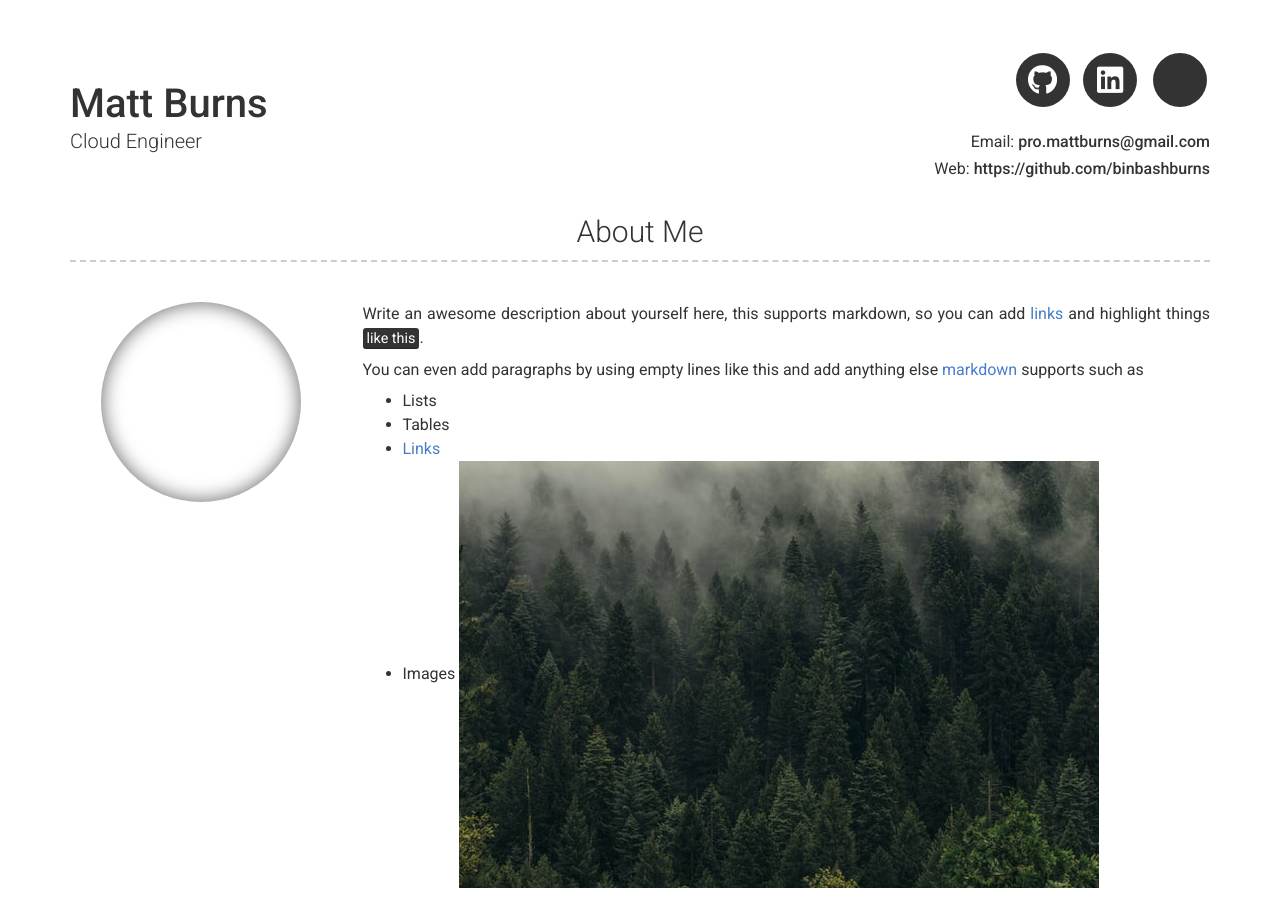
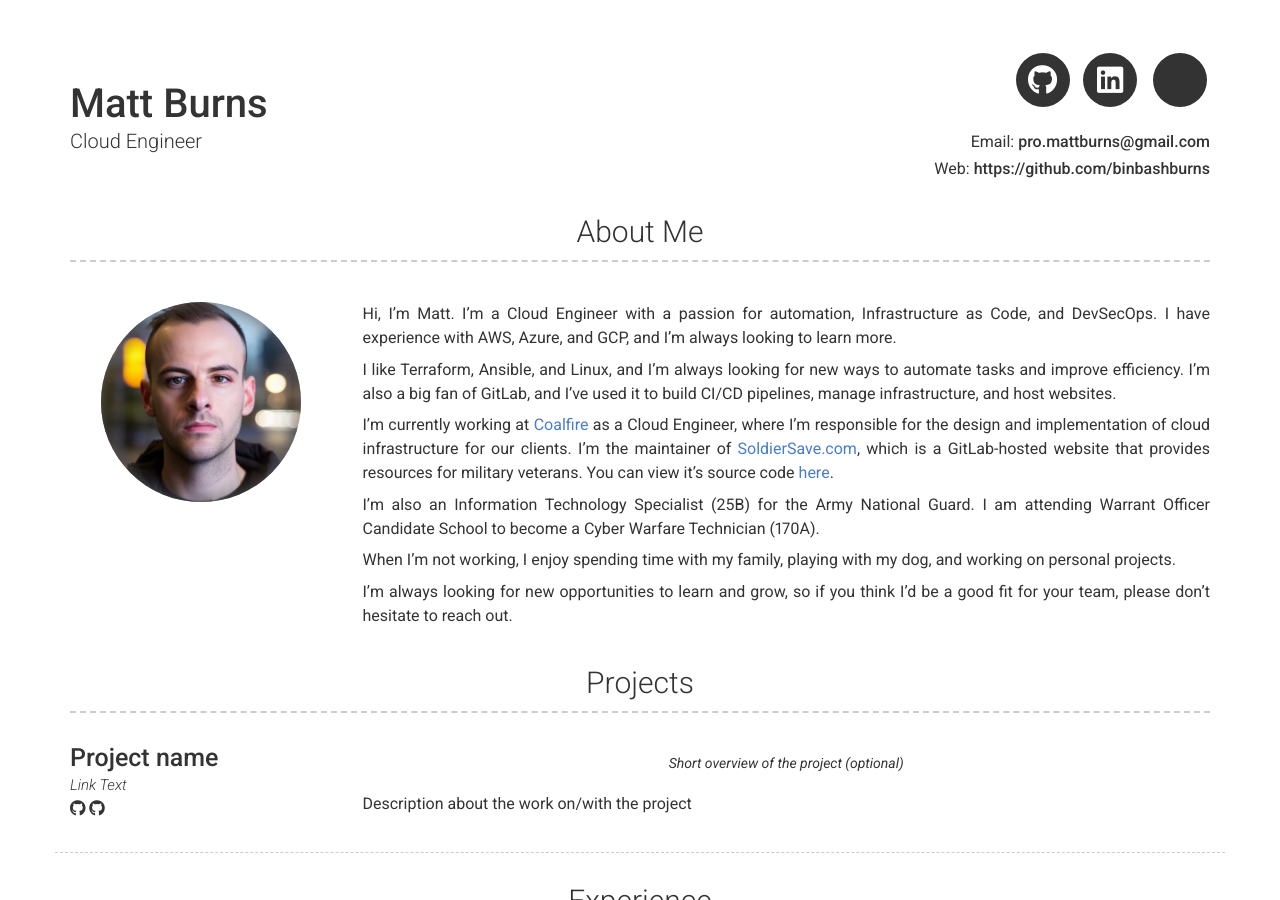
Before and after one commit to binbashburns/binbashburns.com, a Jekyll site: the page built from index.md, in a window 1280 px wide and 900 px high. Built offline with Jekyll 4.4.1, drawn with Linux system fonts in a browser that asks for light colours; nearby versions of some CDN libraries.

Commit message:
more profile edits

```diff
--- a/_config.yml
+++ b/_config.yml
@@ -50,15 +50,19 @@ additional_links:
 
 # About Section
 # about_title: About Me (Use this to override about section title)
-about_profile_image: Directory of profile image (eg. images/profile.jpg)
+about_profile_image: images/profile.jpg
 about_content: | # this will include new lines to allow paragraphs
-  Write an awesome description about yourself here, this supports markdown, so you can add [links](http://foobar.com) and highlight things <mark>like this</mark>.
+  Hi, I'm Matt. I'm a Cloud Engineer with a passion for automation, Infrastructure as Code, and DevSecOps. I have experience with AWS, Azure, and GCP, and I'm always looking to learn more.
 
-  You can even add paragraphs by using empty lines like this and add anything else [markdown](https://www.markdownguide.org/getting-started#what-is-markdown) supports such as
-    - Lists
-    - Tables
-    - <a href="google.com">Links</a>
-    - Images ![alt text](/images/landscape-trees.jpg "Trees")
+  I like Terraform, Ansible, and Linux, and I'm always looking for new ways to automate tasks and improve efficiency. I'm also a big fan of GitLab, and I've used it to build CI/CD pipelines, manage infrastructure, and host websites.
+
+  I'm currently working at [Coalfire](https://coalfire.com/) as a Cloud Engineer, where I'm responsible for the design and implementation of cloud infrastructure for our clients. I'm the maintainer of [SoldierSave.com](https://soldiersave.com/), which is a GitLab-hosted website that provides resources for military veterans. You can view it's source code [here](https://gitlab.com/binbashburns/army-benefits-unofficial-pages/).
+
+  I'm also an Information Technology Specialist (25B) for the Army National Guard. I am attending Warrant Officer Candidate School to become a Cyber Warfare Technician (170A).
+
+  When I'm not working, I enjoy spending time with my family, playing with my dog, and working on personal projects.
+
+  I'm always looking for new opportunities to learn and grow, so if you think I'd be a good fit for your team, please don't hesitate to reach out.
 
 content:
   - title: Projects # Title for the section
```
Also changed, not shown: README.md, images/profile.jpg (added).
